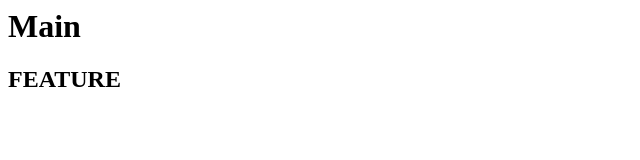
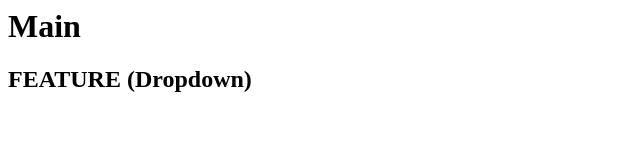
Before and after one commit to PriyaYewale21/fresh, a plain HTML site: page index.html in a window 1280 px wide. Shown: the whole page, without its empty margins (0-640 px from the left). Drawn offline with Linux system fonts and the light colour scheme.

Commit message:
dropdownn added

```diff
--- a/index.html
+++ b/index.html
@@ -1,2 +1,2 @@
 <h1>Main</h1>
-<h2>FEATURE</h2>
+<h2>FEATURE (Dropdown)</h2>
```
